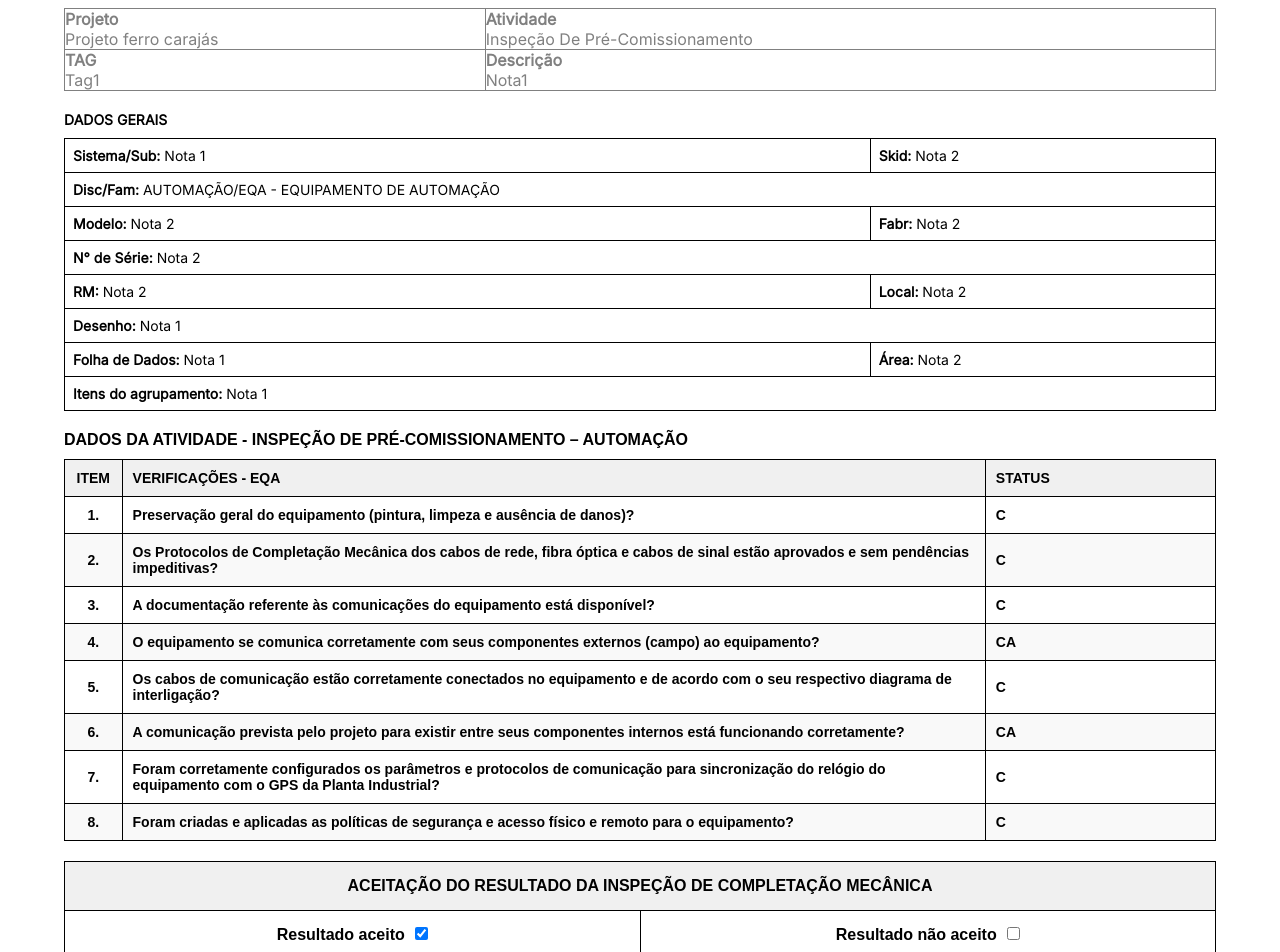
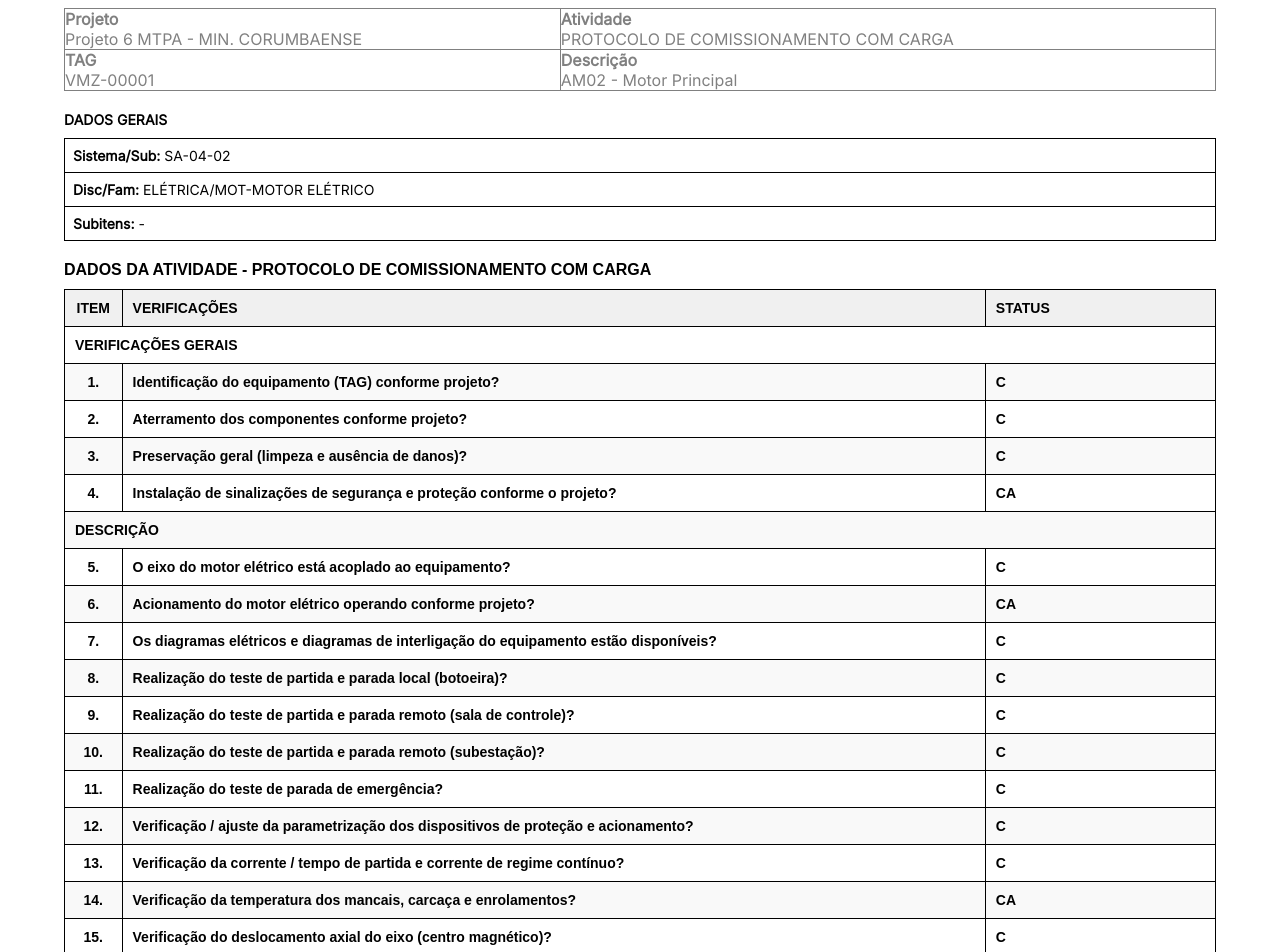
Before and after one commit to d22822/comissionamentoMobile, a React (Vite) app: page /teste in a window 1280 px wide. Shown: the top 952 px of the page. Built offline with nearby package versions, Linux system fonts and the light colour scheme.

Commit message:
Refatoração do Protocolo

```diff
--- a/src/App.tsx
+++ b/src/App.tsx
@@ -29,7 +29,7 @@ function App() {
     },
     {
       path: "/teste",
-      element: <Protocolo EmpresaExecutor='Lynx' ResponsavelExecutor='Rafael' DataExecutor='05/10' EmpresaVerificador='TSA' ResponsavelVerificador='Mateus' DataVerificador='06/10' EmpresaAprovador='TSA' ResponsavelAprovador='Juliano' DataAprovador='07/10' Dado1="C" Dado2='C' Dado3='C' Dado4='CA' Dado5='C' Dado6='CA' Dado7='C' Dado8='C' tag="Tag1" accept={1} notAccept={0}/>
+      element: <Protocolo EmpresaExecutor='Lynx' ResponsavelExecutor='Rafael' DataExecutor='05/10' EmpresaVerificador='TSA' ResponsavelVerificador='Mateus' DataVerificador='06/10' EmpresaAprovador='TSA' ResponsavelAprovador='Juliano' DataAprovador='07/10' Dado1="C" Dado2='C' Dado3='C' Dado4='CA' Dado5='C' Dado6='CA' Dado7='C' Dado8='C' Dado9='C' Dado10="C" Dado11="C" Dado12='C' Dado13='C' Dado14='CA' Dado15='C' Dado16='CA' Dado17='C' tag="Tag1" accept={1} notAccept={0}/>
     }
   ]);
 
--- a/src/pages/Formulario/index.tsx
+++ b/src/pages/Formulario/index.tsx
@@ -22,6 +22,15 @@ export default function Formulario() {
     const [verificacao6, setVerificacao6] = useState('');
     const [verificacao7, setVerificacao7] = useState('');
     const [verificacao8, setVerificacao8] = useState('');
+    const [verificacao9, setVerificacao9] = useState('');
+    const [verificacao10, setVerificacao10] = useState('');
+    const [verificacao11, setVerificacao11] = useState('');
+    const [verificacao12, setVerificacao12] = useState('');
+    const [verificacao13, setVerificacao13] = useState('');
+    const [verificacao14, setVerificacao14] = useState('');
+    const [verificacao15, setVerificacao15] = useState('');
+    const [verificacao16, setVerificacao16] = useState('');
+    const [verificacao17, setVerificacao17] = useState('');
     const [empresaExecutor, setEmpresaExecutor] = useState('');
     const [responsavelExecutor, setResponsavelExecutor] = useState('');
     const [dataExecutor, setDataExecutor] = useState('');
@@ -100,58 +109,121 @@ export default function Formulario() {
                     <p>STATUS: C – CONFORME / NC – NÃO CONFORME / NA – NÃO APLICÁVEL</p>
                     <DropDown
                         options={Verificacao}
-                        Label="Preservação geral do equipamento (pintura, limpeza e ausência de danos)?"
+                        Label="Identificação do equipamento (TAG) conforme projeto?"
                         valor={verificacao1}
                         aoAlterado={(valor) => setVerificacao1(valor)}
                         Obrigatorio={true}
                     />
                     <DropDown
                         options={Verificacao}
-                        Label="Os Protocolos de Completação Mecânica dos cabos de rede, fibra óptica e cabos de sinal estão aprovados e sem pendências impeditivas?"
+                        Label="Aterramento dos componentes conforme projeto?"
                         valor={verificacao2}
                         aoAlterado={(valor) => setVerificacao2(valor)}
                         Obrigatorio={true}
                     />
                     <DropDown
                         options={Verificacao}
-                        Label="A documentação referente às comunicações do equipamento está disponível?"
+                        Label="Preservação geral (limpeza e ausência de danos)?"
                         valor={verificacao3}
                         aoAlterado={(valor) => setVerificacao3(valor)}
                         Obrigatorio={true}
                     />
                     <DropDown
                         options={Verificacao}
-                        Label="O equipamento se comunica corretamente com seus componentes externos (campo) ao equipamento?"
+                        Label="Instalação de sinalizações de segurança e proteção conforme o projeto?"
                         valor={verificacao4}
                         aoAlterado={(valor) => setVerificacao4(valor)}
                         Obrigatorio={true}
                     />
                     <DropDown
                         options={Verificacao}
-                        Label="Os cabos de comunicação estão corretamente conectados no equipamento e de acordo com o seu respectivo diagrama de interligação?"
+                        Label="O eixo do motor elétrico está acoplado ao equipamento?"
                         valor={verificacao5}
                         aoAlterado={(valor) => setVerificacao5(valor)}
                         Obrigatorio={true}
                     />
                     <DropDown
                         options={Verificacao}
-                        Label="A comunicação prevista pelo projeto para existir entre seus componentes internos está funcionando corretamente?"
+                        Label="Acionamento do motor elétrico operando conforme projeto?"
                         valor={verificacao6}
                         aoAlterado={(valor) => setVerificacao6(valor)}
                         Obrigatorio={true}
                     />
                     <DropDown
                         options={Verificacao}
-                        Label="Foram corretamente configurados os parâmetros e protocolos de comunicação para sincronização do relógio do equipamento com o GPS da Planta Industrial?"
+                        Label="Os diagramas elétricos e diagramas de interligação do equipamento estão disponíveis?"
                         valor={verificacao7}
                         aoAlterado={(valor) => setVerificacao7(valor)}
                         Obrigatorio={true}
                     />
                     <DropDown
                         options={Verificacao}
-                        Label="Foram criadas e aplicadas as politicas de segurança e acesso físico e remoto para o equipamento?"
+                        Label="Realização do teste de partida e parada local (botoeira)?"
                         valor={verificacao8}
                         aoAlterado={(valor) => setVerificacao8(valor)}
+                        Obrigatorio={true}
+                    />
+                    <DropDown
+                        options={Verificacao}
+                        Label="Realização do teste de partida e parada remoto (sala de controle)?"
+                        valor={verificacao9}
+                        aoAlterado={(valor) => setVerificacao9(valor)}
+                        Obrigatorio={true}
+                    />
+                    <DropDown
+                        options={Verificacao}
+                        Label="Realização do teste de partida e parada remoto (subestação)?"
+                        valor={verificacao10}
+                        aoAlterado={(valor) => setVerificacao10(valor)}
+                        Obrigatorio={true}
+                    />
+                    <DropDown
+                        options={Verificacao}
+                        Label="Realização do teste de parada de emergência?"
+                        valor={verificacao11}
+                        aoAlterado={(valor) => setVerificacao11(valor)}
+                        Obrigatorio={true}
+                    />
+                    <DropDown
+                        options={Verificacao}
+                        Label="Verificação / ajuste da parametrização dos dispositivos de proteção e acionamento?"
+                        valor={verificacao12}
+                        aoAlterado={(valor) => setVerificacao12(valor)}
+                        Obrigatorio={true}
+                    />
+                    <DropDown
+                        options={Verificacao}
+                        Label="Verificação da corrente / tempo de partida e corrente de regime contínuo?"
+                        valor={verificacao13}
+                        aoAlterado={(valor) => setVerificacao13(valor)}
+                        Obrigatorio={true}
+                    />
+                    <DropDown
+                        options={Verificacao}
+                        Label="Verificação da temperatura dos mancais, carcaça e enrolamentos?"
+                        valor={verificacao14}
+                        aoAlterado={(valor) => setVerificacao14(valor)}
+                        Obrigatorio={true}
+                    />
+                    <DropDown
+                        options={Verificacao}
+                        Label="Verificação do deslocamento axial do eixo (centro magnético)?"
+                        valor={verificacao15}
+                        aoAlterado={(valor) => setVerificacao15(valor)}
+                        Obrigatorio={true}
+                    />
+                    <DropDown
+                        options={Verificacao}
+                        Label="Verificação de vibração e ruídos dentro da normalidade?"
+                        valor={verificacao8}
+                        aoAlterado={(valor) => setVerificacao16(valor)}
+                        Obrigatorio={true}
+                    />
+                    <DropDown
+                        options={Verificacao}
+                        Label="Verificado e testado junto ao supervisório a indicação dos sensores de temperatura?"
+                        valor={verificacao16}
+                        aoAlterado={(valor) => setVerificacao17(valor)}
                         Obrigatorio={true}
                     />
                     <HeaderInput Titulo='Validações' />
@@ -257,6 +329,15 @@ export default function Formulario() {
                     Dado6={verificacao6}
                     Dado7={verificacao7}
                     Dado8={verificacao8}
+                    Dado9={verificacao9}
+                    Dado10={verificacao10}
+                    Dado11={verificacao11}
+                    Dado12={verificacao12}
+                    Dado13={verificacao13}
+                    Dado14={verificacao14}
+                    Dado15={verificacao15}
+                    Dado16={verificacao16}
+                    Dado17={verificacao17}
                     tag="VMZ-00001"
                     accept={accept}
                     notAccept={notAccept}
--- a/src/pages/Protocolo/index.tsx
+++ b/src/pages/Protocolo/index.tsx
@@ -17,23 +17,32 @@ interface ProtocoloProps {
     Dado6: string;
     Dado7: string;
     Dado8: string;
+    Dado9: string;
+    Dado10: string;
+    Dado11: string;
+    Dado12: string;
+    Dado13: string;
+    Dado14: string;
+    Dado15: string;
+    Dado16: string;
+    Dado17: string;
     tag: string | undefined;
     accept: number;
     notAccept: number;
 }
 
-export default function Protocolo({EmpresaExecutor, ResponsavelExecutor, DataExecutor, EmpresaVerificador ,ResponsavelVerificador, DataVerificador, EmpresaAprovador, ResponsavelAprovador, DataAprovador,Dado1, Dado2, Dado3, Dado4, Dado5, Dado6, Dado7, Dado8, tag, accept, notAccept} : ProtocoloProps) {
+export default function Protocolo({EmpresaExecutor, ResponsavelExecutor, DataExecutor, EmpresaVerificador ,ResponsavelVerificador, DataVerificador, EmpresaAprovador, ResponsavelAprovador, DataAprovador,Dado1, Dado2, Dado3, Dado4, Dado5, Dado6, Dado7, Dado8, Dado9,Dado10, Dado11, Dado12, Dado13, Dado14, Dado15, Dado16, Dado17, accept, notAccept} : ProtocoloProps) {
     return(
         <div className={styles.container}>
             <div>
                 <table className={styles.header}>
                     <tr>
-                        <td><strong>Projeto</strong><br />Projeto ferro carajás</td>
-                        <td><strong>Atividade</strong><br /> Inspeção De Pré-Comissionamento</td>
+                        <td><strong>Projeto</strong><br />Projeto 6 MTPA - MIN. CORUMBAENSE</td>
+                        <td><strong>Atividade</strong><br />PROTOCOLO DE COMISSIONAMENTO COM CARGA</td>
                     </tr>
                     <tr>
-                        <td><strong>TAG</strong><br />{tag}</td>
-                        <td><strong>Descrição</strong><br /> Nota1</td>
+                        <td><strong>TAG</strong><br />VMZ-00001</td>
+                        <td><strong>Descrição</strong><br />AM02 - Motor Principal</td>
                     </tr>
                 </table>
 
@@ -42,88 +51,120 @@ export default function Protocolo({EmpresaExecutor, ResponsavelExecutor, DataExe
                     <table>
                         <thead>
                             <tr>
-                                <td><strong>Sistema/Sub: </strong>Nota 1</td>
-                                <td><strong>Skid: </strong>Nota 2</td>
+                                <td><strong>Sistema/Sub: </strong>SA-04-02</td>
                             </tr>
                             </thead>
                             <tbody>
                             <tr>
-                                <td colSpan={2}><strong>Disc/Fam: </strong>AUTOMAÇÃO/EQA - EQUIPAMENTO DE AUTOMAÇÃO</td>
+                                <td><strong>Disc/Fam: </strong>ELÉTRICA/MOT-MOTOR ELÉTRICO</td>
                             </tr>
                             <tr>
-                                <td><strong>Modelo: </strong>Nota 2</td>
-                                <td><strong>Fabr: </strong>Nota 2</td>
-                            </tr>
-                            <tr>
-                                <td colSpan={2}><strong>N° de Série: </strong>Nota 2</td>
-                            </tr>
-                            <tr>
-                                <td><strong>RM: </strong>Nota 2</td>
-                                <td><strong>Local: </strong>Nota 2</td>
-                            </tr>
-                            <tr>
-                                <td colSpan={2}><strong>Desenho: </strong>Nota 1</td>
-                            </tr>
-                            <tr>
-                                <td><strong>Folha de Dados: </strong>Nota 1</td>
-                                <td><strong>Área: </strong>Nota 2</td>
-                            </tr>
-                            <tr>
-                                <td colSpan={2}><strong>Itens do agrupamento: </strong>Nota 1</td>
+                                <td><strong>Subitens: </strong>-</td>
                             </tr>
                         </tbody>
                     </table>
                 </div>
                 <div className={styles.tabelaVerificacoes}>
-                    <label><strong>DADOS DA ATIVIDADE - INSPEÇÃO DE PRÉ-COMISSIONAMENTO – AUTOMAÇÃO</strong></label>
+                    <label><strong>DADOS DA ATIVIDADE - PROTOCOLO DE COMISSIONAMENTO COM CARGA</strong></label>
                     <table>
                         <thead>
                             <tr>
                                 <th>ITEM</th>
-                                <th>VERIFICAÇÕES - EQA</th>
+                                <th>VERIFICAÇÕES</th>
                                 <th>STATUS</th>
                             </tr>
                             </thead>
                                 <tbody>
                                     <tr>
+                                        <td colSpan={3} style={{textAlign: 'left'}}>VERIFICAÇÕES GERAIS</td>
+                                    </tr>
+                                    <tr>
                                         <td>1.</td>
-                                        <td>Preservação geral do equipamento (pintura, limpeza e ausência de danos)?</td>
+                                        <td>Identificação do equipamento (TAG) conforme projeto?</td>
                                         <td>{Dado1}</td>
                                     </tr>
                                     <tr>
                                         <td>2.</td>
-                                        <td>Os Protocolos de Completação Mecânica dos cabos de rede, fibra óptica e cabos de sinal estão aprovados e sem pendências impeditivas?</td>
+                                        <td>Aterramento dos componentes conforme projeto?</td>
                                         <td>{Dado2}</td>
                                     </tr>
                                     <tr>
                                         <td>3.</td>
-                                        <td>A documentação referente às comunicações do equipamento está disponível?</td>
+                                        <td>Preservação geral (limpeza e ausência de danos)?</td>
                                         <td>{Dado3}</td>
                                     </tr>
                                     <tr>
                                         <td>4.</td>
-                                        <td>O equipamento se comunica corretamente com seus componentes externos (campo) ao equipamento?</td>
+                                        <td>Instalação de sinalizações de segurança e proteção conforme o projeto?</td>
                                         <td>{Dado4}</td>
                                     </tr>
                                     <tr>
+                                        <td colSpan={3} style={{textAlign: 'left'}}>DESCRIÇÃO</td>
+                                    </tr>
+                                    <tr>
                                         <td>5.</td>
-                                        <td>Os cabos de comunicação estão corretamente conectados no equipamento e de acordo com o seu respectivo diagrama de interligação?</td>
+                                        <td>O eixo do motor elétrico está acoplado ao equipamento?</td>
                                         <td>{Dado5}</td>
                                     </tr>
                                     <tr>
                                         <td>6.</td>
-                                        <td>A comunicação prevista pelo projeto para existir entre seus componentes internos está funcionando corretamente?</td>
+                                        <td>Acionamento do motor elétrico operando conforme projeto?</td>
                                         <td>{Dado6}</td>
                                     </tr>
                                     <tr>
                                         <td>7.</td>
-                                        <td>Foram corretamente configurados os parâmetros e protocolos de comunicação para sincronização do relógio do equipamento com o GPS da Planta Industrial?</td>
+                                        <td>Os diagramas elétricos e diagramas de interligação do equipamento estão disponíveis?</td>
                                         <td>{Dado7}</td>
                                     </tr>
                                     <tr>
                                         <td>8.</td>
-                                        <td>Foram criadas e aplicadas as políticas de segurança e acesso físico e remoto para o equipamento?</td>
+                                        <td>Realização do teste de partida e parada local (botoeira)?</td>
                                         <td>{Dado8}</td>
+                                    </tr>
+                                    <tr>
+                                        <td>9.</td>
+                                        <td>Realização do teste de partida e parada remoto (sala de controle)?</td>
+                                        <td>{Dado9}</td>
+                                    </tr>
+                                    <tr>
+                                        <td>10.</td>
+                                        <td>Realização do teste de partida e parada remoto (subestação)?</td>
+                                        <td>{Dado10}</td>
+                                    </tr>
+                                    <tr>
+                                        <td>11.</td>
+                                        <td>Realização do teste de parada de emergência?</td>
+                                        <td>{Dado11}</td>
+                                    </tr>
+                                    <tr>
+                                        <td>12.</td>
+                                        <td>Verificação / ajuste da parametrização dos dispositivos de proteção e acionamento?</td>
+                                        <td>{Dado12}</td>
+                                    </tr>
+                                    <tr>
+                                        <td>13.</td>
+                                        <td>Verificação da corrente / tempo de partida e corrente de regime contínuo?</td>
+                                        <td>{Dado13}</td>
+                                    </tr>
+                                    <tr>
+                                        <td>14.</td>
+                                        <td>Verificação da temperatura dos mancais, carcaça e enrolamentos?</td>
+                                        <td>{Dado14}</td>
+                                    </tr>
+                                    <tr>
+                                        <td>15.</td>
+                                        <td>Verificação do deslocamento axial do eixo (centro magnético)?</td>
+                                        <td>{Dado15}</td>
+                                    </tr>
+                                    <tr>
+                                        <td>16.</td>
+                                        <td>Verificação de vibração e ruídos dentro da normalidade?</td>
+                                        <td>{Dado16}</td>
+                                    </tr>
+                                    <tr>
+                                        <td>17.</td>
+                                        <td>Verificado e testado junto ao supervisório a indicação dos sensores de temperatura?</td>
+                                        <td>{Dado17}</td>
                                     </tr>
                             </tbody>
                     </table>
```
